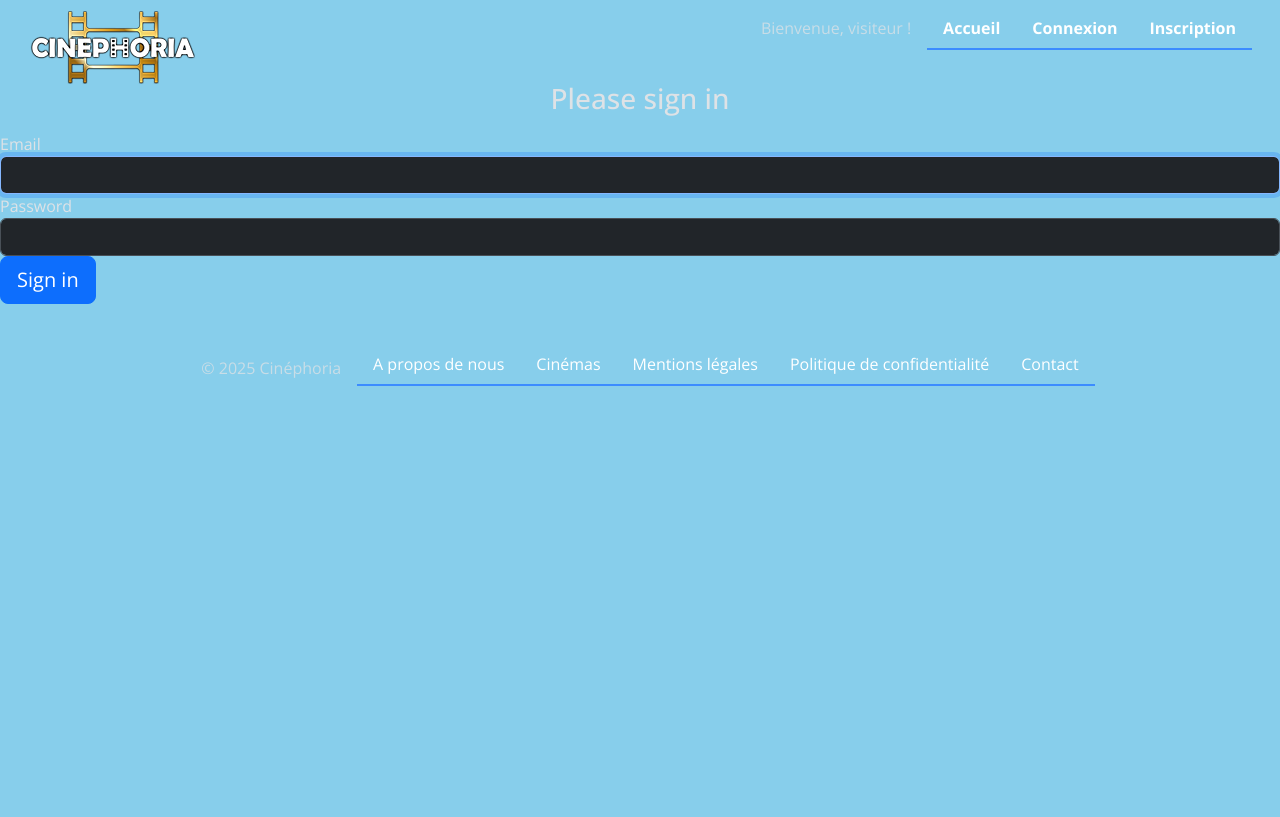
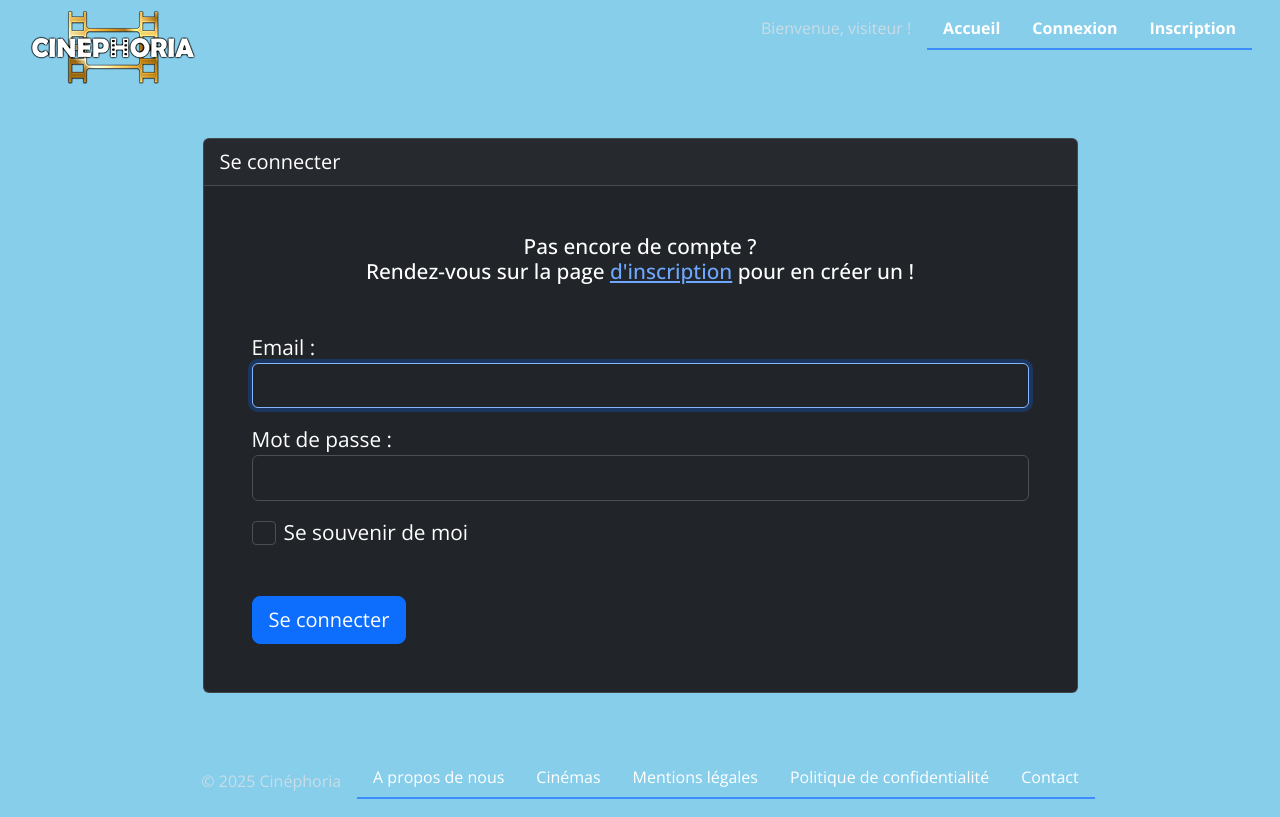
Before and after one commit to cguhring67/cinephoria, a Symfony app: template webapp/templates/security/login.html.twig in a window 1280 px wide. Before the commit the page ends 386 px from the top, so only its background shows below. Run offline with Twig, Linux system fonts and the light colour scheme; the template is opened without the code that fills it, so the values that code supplies are empty; style sheets or scripts are compiled from the project's sources; some libraries are stand-ins or nearby versions.

Commit message:
Application des styles a la page de login

```diff
--- a/webapp/public/css/style.css
+++ b/webapp/public/css/style.css
@@ -113,6 +113,30 @@ a.lien_affiche:hover > img {
   bottom: 60px !important;
 }
 
+h5 {
+  font-size: 1em;
+}
+
+.form-check-input {
+  width: 1rem;
+  height: 1rem;
+}
+
+@media (min-width: 768px) {
+  h5 {
+    font-size: 1.3rem;
+  }
+}
+@media (min-width: 992px) {
+  .form-control, label {
+    font-size: 1.3rem;
+  }
+  .form-check-input {
+    width: 1.5rem;
+    height: 1.5rem;
+    margin-right: 0.5rem;
+  }
+}
 @media (min-width: 1300px) {
   .nav a.nav-link, .nav span, .navbar-nav a.nav-link, .navbar-nav span {
     font-size: 1.3rem;
--- a/webapp/public/sass/style.scss
+++ b/webapp/public/sass/style.scss
@@ -113,6 +113,34 @@ a.lien_affiche {
   bottom: 60px !important;
 }
 
+h5 {
+  font-size: 1em;
+}
+
+.form-check-input {
+  width: 1rem;
+  height: 1rem;
+}
+
+
+@media (min-width: 768px) {
+  h5 {
+      font-size: 1.3rem;
+  }
+}
+
+@media (min-width: 992px) {
+  .form-control, label {
+      font-size: 1.3rem;
+  }
+  .form-check-input {
+    width: 1.5rem;
+    height: 1.5rem;
+    margin-right: 0.5rem;
+  }
+
+}
+
 
 @media (min-width: 1300px) {
   .nav, .navbar-nav {
--- a/webapp/templates/base.html.twig
+++ b/webapp/templates/base.html.twig
@@ -72,7 +72,7 @@
     </div>
 </nav>
 
-<main class="py-4">
+<main class="py-3 pt-5">
 
     <div class="row ">
         {% block content %}{% endblock %}
--- a/webapp/templates/security/login.html.twig
+++ b/webapp/templates/security/login.html.twig
@@ -1,8 +1,15 @@
 {% extends 'base.html.twig' %}
 
-{% block title %}Log in!{% endblock %}
+{% block title %}Se connecter{% endblock %}
 
 {% block content %}
+
+<div class="col-12 px-5 py-3 my-3 mb-0 align-items-center">
+
+    <div class="card text-bg-dark mb-3 mx-auto" style="max-width: 875px;">
+
+        <div class="card-header fs-5">Se connecter</div>
+        <div class="card-body p-5 ">
             <form method="post">
                 {% if error %}
                     <div class="alert alert-danger">{{ error.messageKey|trans(error.messageData, 'security') }}</div>
@@ -14,28 +21,38 @@
                     </div>
                 {% endif %}
 
-        <h1 class="h3 mb-3 font-weight-normal">Please sign in</h1>
-        <label for="username">Email</label>
+
+                <h5 class="text-center mb-5">
+                    Pas encore de compte ?<br>Rendez-vous sur la page <a href="{{ path('app_login') }}">d'inscription</a> pour en créer un !
+                </h5>
+
+                <div class="mb-3">
+
+                    <label for="username">Email :</label>
                     <input type="email" value="{{ last_username }}" name="_username" id="username" class="form-control" autocomplete="email" required autofocus>
-        <label for="password">Password</label>
+                </div>
+                <div class="mb-3">
+                    <label for="password">Mot de passe :</label>
                     <input type="password" name="_password" id="password" class="form-control" autocomplete="current-password" required>
+                </div>
+                <div class="form-check mb-5">
+                    <input class="form-check-input" type="checkbox" value="" name="_remember_me" id="_remember_me">
+                    <label class="form-check-label" for="_remember_me">
+                        Se souvenir de moi
+                    </label>
+                </div>
 
                 <input type="hidden" name="_csrf_token"
                        value="{{ csrf_token('authenticate') }}"
                 >
 
-        {#
-            Uncomment this section and add a remember_me option below your firewall to activate remember me functionality.
-            See https://symfony.com/doc/current/security/remember_me.html
-
-            <div class="checkbox mb-3">
-                <input type="checkbox" name="_remember_me" id="_remember_me">
-                <label for="_remember_me">Remember me</label>
-            </div>
-        #}
 
                 <button class="btn btn-lg btn-primary" type="submit">
-            Sign in
+                    Se connecter
                 </button>
             </form>
+        </div>
+    </div>
+</div>
+
 {% endblock %}
```
Also changed, not shown: 1 other file. Lines whose indentation alone changed are shown as unchanged.
